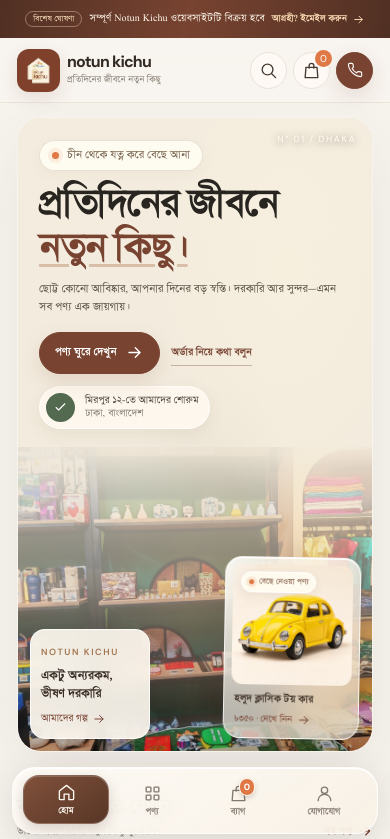
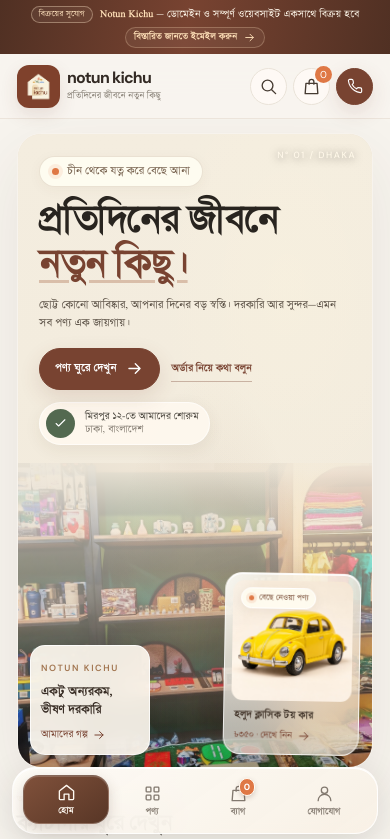
Before and after one commit to SalauddinAhmad/NotunKichu, a React (Vite) app: page / in a window 390 px wide. Shown: the top 839 px of the page. Built offline with nearby package versions, Linux system fonts and the light colour scheme.

Commit message:
Polish website and domain sale announcement

```diff
--- a/src/App.jsx
+++ b/src/App.jsx
@@ -76,7 +76,7 @@ function Header() {
     setSearchOpen(false);
   };
   return <>
-    <div className="announcement"><span className="announcement-label">বিশেষ ঘোষণা</span><span className="announcement-message">সম্পূর্ণ Notun Kichu ওয়েবসাইটটি বিক্রয় হবে</span><a href="mailto:aladinsgfx@gmail.com">আগ্রহী? ইমেইল করুন <Icon name="arrow" size={13}/></a></div>
+    <div className="announcement"><span className="announcement-label">বিক্রয়ের সুযোগ</span><span className="announcement-message"><strong>Notun Kichu</strong> — ডোমেইন ও সম্পূর্ণ ওয়েবসাইট একসাথে বিক্রয় হবে</span><a href="mailto:aladinsgfx@gmail.com?subject=Notun%20Kichu%20website%20and%20domain%20inquiry">বিস্তারিত জানতে ইমেইল করুন <Icon name="arrow" size={13}/></a></div>
     <header className="site-header"><div className="wrap header-row">
       <Link className="brand" to="/" aria-label="Notun Kichu হোম"><img src="/assets/notun-kichu-logo.png" alt="Notun Kichu লোগো"/><span className="brand-copy">notun kichu<small>প্রতিদিনের জীবনে নতুন কিছু</small></span></Link>
       <nav className="desktop-nav" aria-label="প্রধান নেভিগেশন">
--- a/src/styles.css
+++ b/src/styles.css
@@ -45,10 +45,12 @@ img { display: block; max-width: 100%; }
 .app-shell > main { flex: 1; }
 .wrap { width: min(1180px, calc(100% - 56px)); margin-inline: auto; }
 
-.announcement { min-height: 43px; display: flex; justify-content: center; align-items: center; gap: 11px; padding: 6px 16px; color: #fff8eb; background: linear-gradient(100deg, #503023, #784331 48%, #503023); font-size: 12px; letter-spacing: .1px; }
-.announcement-label { padding: 3px 9px; border: 1px solid #f6dfbf65; border-radius: 20px; color: #ffe3bf; font-size: 10px; white-space: nowrap; }
+.announcement { min-height: 46px; display: flex; justify-content: center; align-items: center; gap: 12px; padding: 6px 16px; color: #fff8eb; background: linear-gradient(100deg, #503023, #784331 48%, #503023); font-size: 12px; letter-spacing: .1px; }
+.announcement-label { padding: 4px 10px; border: 1px solid #f6dfbf65; border-radius: 20px; background: #ffffff0d; color: #ffe3bf; font-size: 10px; white-space: nowrap; }
 .announcement-message { color: #fff8eb; }
-.announcement a { display: inline-flex; align-items: center; gap: 5px; color: #ffe1b9; font-weight: 700; white-space: nowrap; }
+.announcement-message strong { color: #ffe1b9; font-weight: 700; }
+.announcement a { display: inline-flex; align-items: center; gap: 6px; padding: 5px 10px; border: 1px solid #ffe1b942; border-radius: 20px; background: #ffffff0c; color: #ffe1b9; font-weight: 700; white-space: nowrap; transition: background .2s, border-color .2s; }
+.announcement a:hover { border-color: #ffe1b97a; background: #ffffff1b; }
 .announcement a svg { transition: transform .2s; }
 .announcement a:hover svg { transform: translateX(3px); }
 .site-header { position: sticky; top: 0; z-index: 30; background: #f8f5efe9; border-bottom: 1px solid #e8e0d6c9; backdrop-filter: blur(18px); -webkit-backdrop-filter: blur(18px); }
@@ -355,9 +357,10 @@ img { display: block; max-width: 100%; }
 @media (max-width: 760px) {
   body { padding-bottom: calc(86px + env(safe-area-inset-bottom)); }
   .wrap { width: calc(100% - 34px); }
-  .announcement { min-height: 38px; flex-wrap: wrap; gap: 3px 7px; padding: 5px 10px; font-size: 10px; line-height: 1.35; }
+  .announcement { min-height: 54px; flex-wrap: wrap; gap: 3px 7px; padding: 6px 10px; font-size: 10px; line-height: 1.35; }
   .announcement-label { padding: 2px 7px; font-size: 8px; }
-  .announcement a { font-size: 9px; }
+  .announcement-message { flex: 0 1 auto; }
+  .announcement a { padding: 3px 8px; font-size: 9px; }
   .header-row { height: 64px; gap: 8px; }
   .brand { flex: 1 1 auto; gap: 7px; min-width: 0; }
   .brand img { width: 43px; height: 43px; border-radius: 12px; }
```
